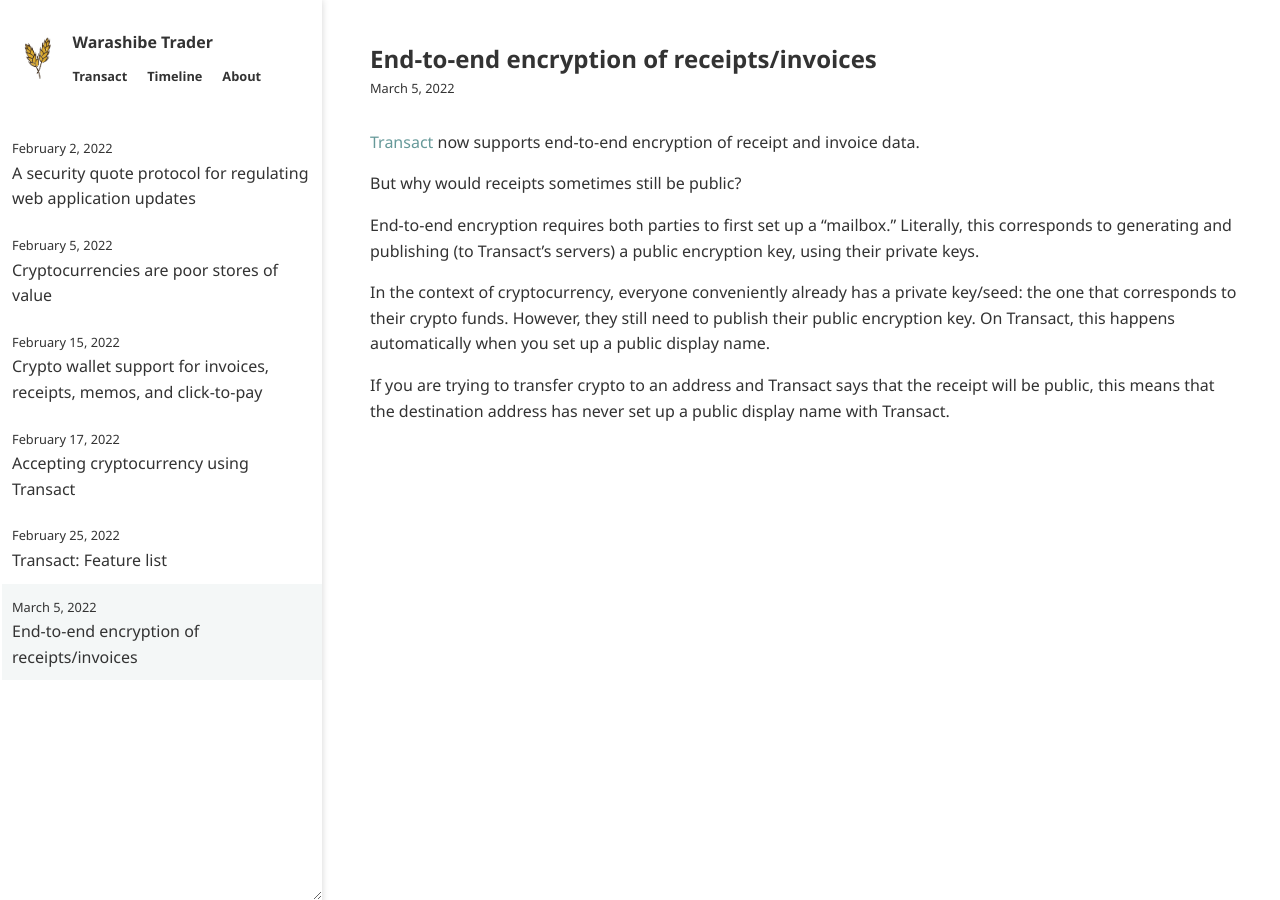
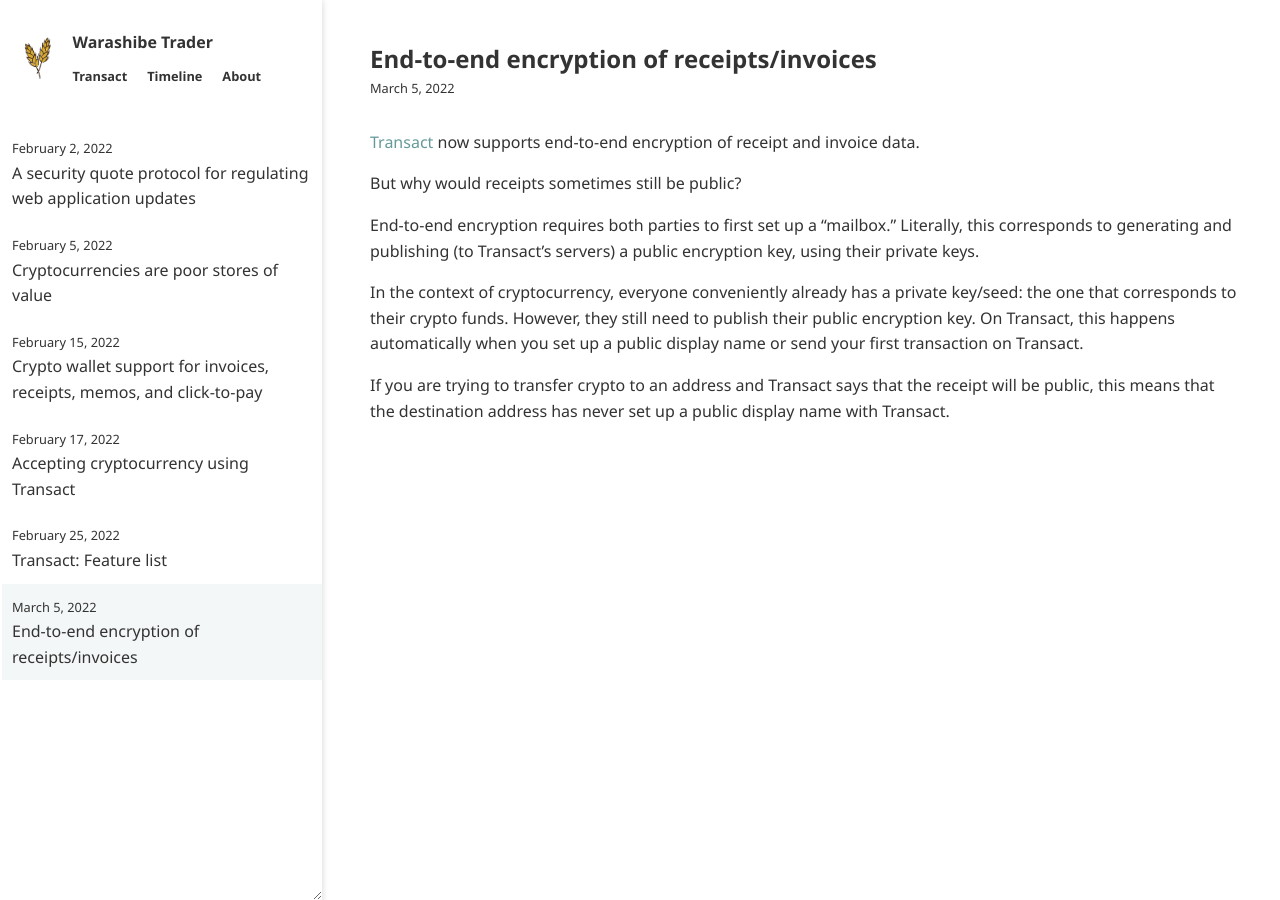
Before and after one commit to warashibetrader/warashibetrader.github.io, a Jekyll site: the page built from _posts/2022-03-05-end-to-end.md, in a window 1280 px wide. Built offline with Jekyll 4.4.1, drawn with Linux system fonts in a browser that asks for light colours.

Commit message:
Update 2022-03-05-end-to-end.md

```diff
--- a/_posts/2022-03-05-end-to-end.md
+++ b/_posts/2022-03-05-end-to-end.md
@@ -8,6 +8,6 @@
 
 End-to-end encryption requires both parties to first set up a "mailbox." Literally, this corresponds to generating and publishing (to Transact's servers) a public encryption key, using their private keys.
 
-In the context of cryptocurrency, everyone conveniently already has a private key/seed: the one that corresponds to their crypto funds. However, they still need to publish their public encryption key. On Transact, this happens automatically when you set up a public display name.
+In the context of cryptocurrency, everyone conveniently already has a private key/seed: the one that corresponds to their crypto funds. However, they still need to publish their public encryption key. On Transact, this happens automatically when you set up a public display name or send your first transaction on Transact.
 
 If you are trying to transfer crypto to an address and Transact says that the receipt will be public, this means that the destination address has never set up a public display name with Transact.
```
